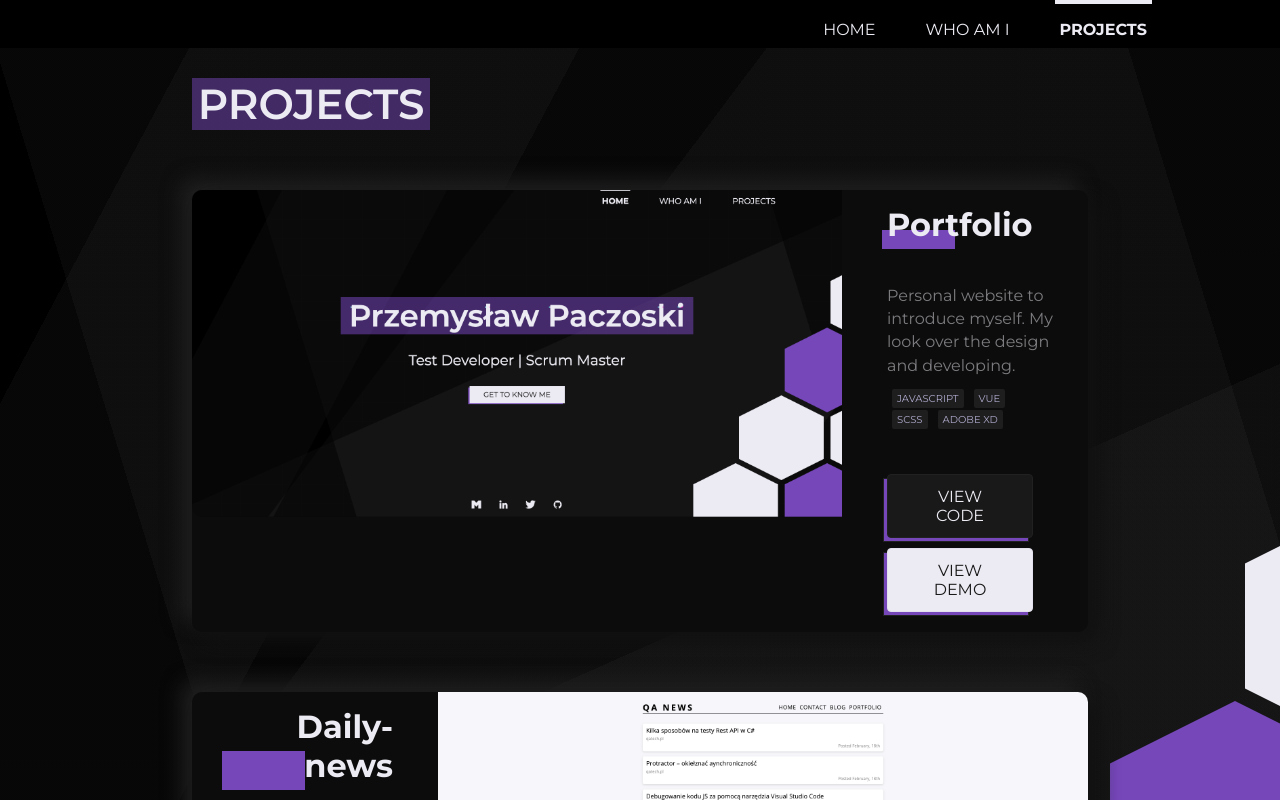
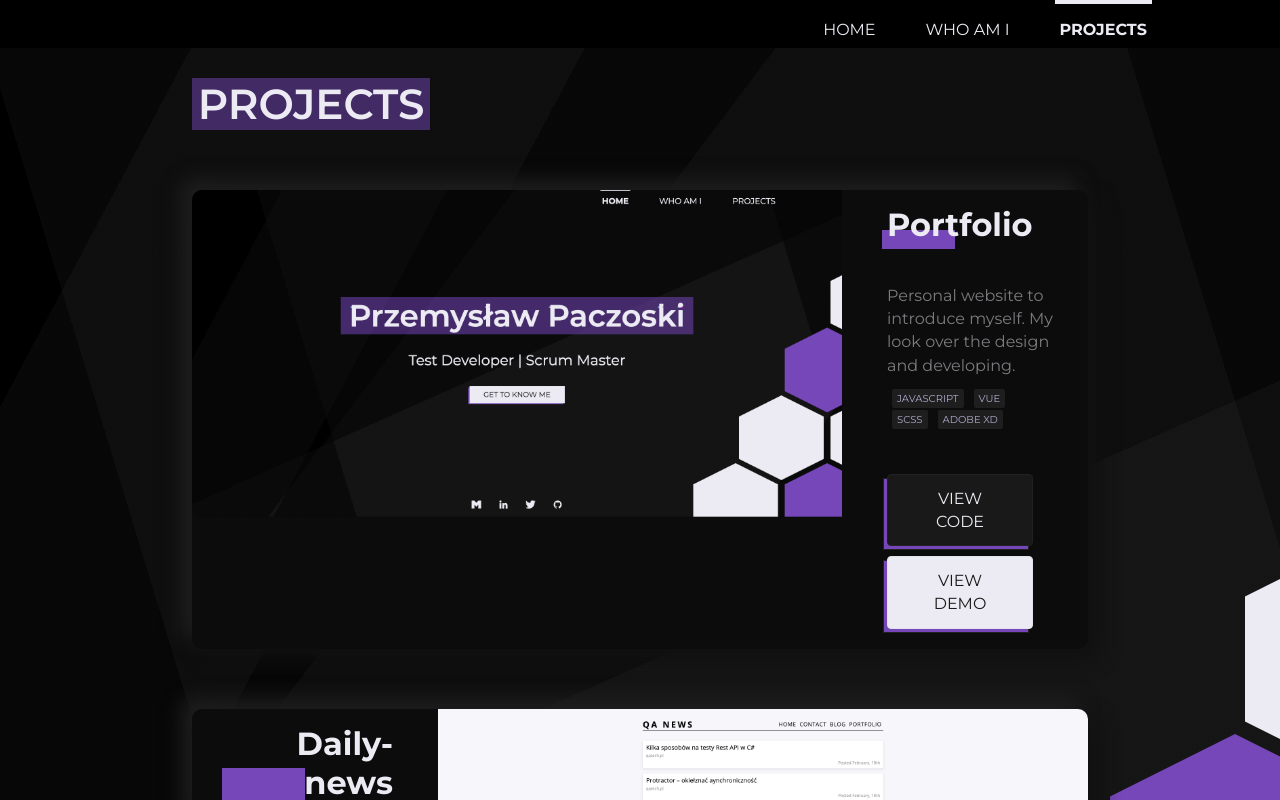
Before and after one commit to Kodziak/portflio, a Vue app: page / in a window 1280 px wide. Both pictures are taken after a click on the button "PROJECTS". Shown: the top 800 px of the page. Built offline with nearby package versions, Linux system fonts and the light colour scheme.

Commit message:
Fix links and some button styles.

```diff
--- a/src/App.vue
+++ b/src/App.vue
@@ -273,10 +273,7 @@ header {
     background: $purple-opacity;
     width: 105%;
     text-align: center;
-
-
-      margin: 30px 0;
-
+    margin: 30px 0;
   }
 
 
--- a/src/components/Project_card.vue
+++ b/src/components/Project_card.vue
@@ -160,21 +160,19 @@ export default {
     }
 
     .project-card__buttons {
+      @include mediaSmartfon {
+        display: flex;
+        flex-direction: row;
+        justify-content: center;
+      }
+
       .btn {
         margin: 5px 20px 5px 0;
-      }
 
-      @include mediaSmartfon {
-        display: flex;
-        flex-direction: column;
-        align-items: center;
-
-        .btn {
-          margin: 5px !important;
-
-          &:first-child {
-            margin-bottom: 15px !important;
-          }
+        @include mediaSmartfon {
+          min-width: 0;
+          margin: 10px 5px;
+          padding: 6px 12px;
         }
       }
     }
--- a/src/configs/_font.scss
+++ b/src/configs/_font.scss
@@ -43,7 +43,7 @@ h4 {
   }
 }
 
-p {
+p, .btn {
   font-size: 16px;
   line-height: 145%;
   color: $text-description-color;
--- a/src/views/Home.vue
+++ b/src/views/Home.vue
@@ -45,6 +45,10 @@ export default {
   justify-content: center;
   align-items: center;
 
+  &__header {
+    margin: 20px 0!important;
+  }
+
   &__content {
     display: flex;
     flex-direction: column;
@@ -57,7 +61,7 @@ export default {
 
     @include mediaSmartfon {
       font-size: 18px;
-      margin: 20px 0;
+      margin: 0 0 30px 0;
     }
   }
 }
--- a/src/views/Projects.vue
+++ b/src/views/Projects.vue
@@ -49,8 +49,8 @@ export default {
           btns: [
             {
               name: 'VIEW CODE',
-              type: 'btn--secondary btn--inactive',
-              link: '',
+              type: 'btn--secondary',
+              link: 'https://github.com/Kodziak/daily-news',
             },
             {
               name: 'VIEW DEMO',
```
